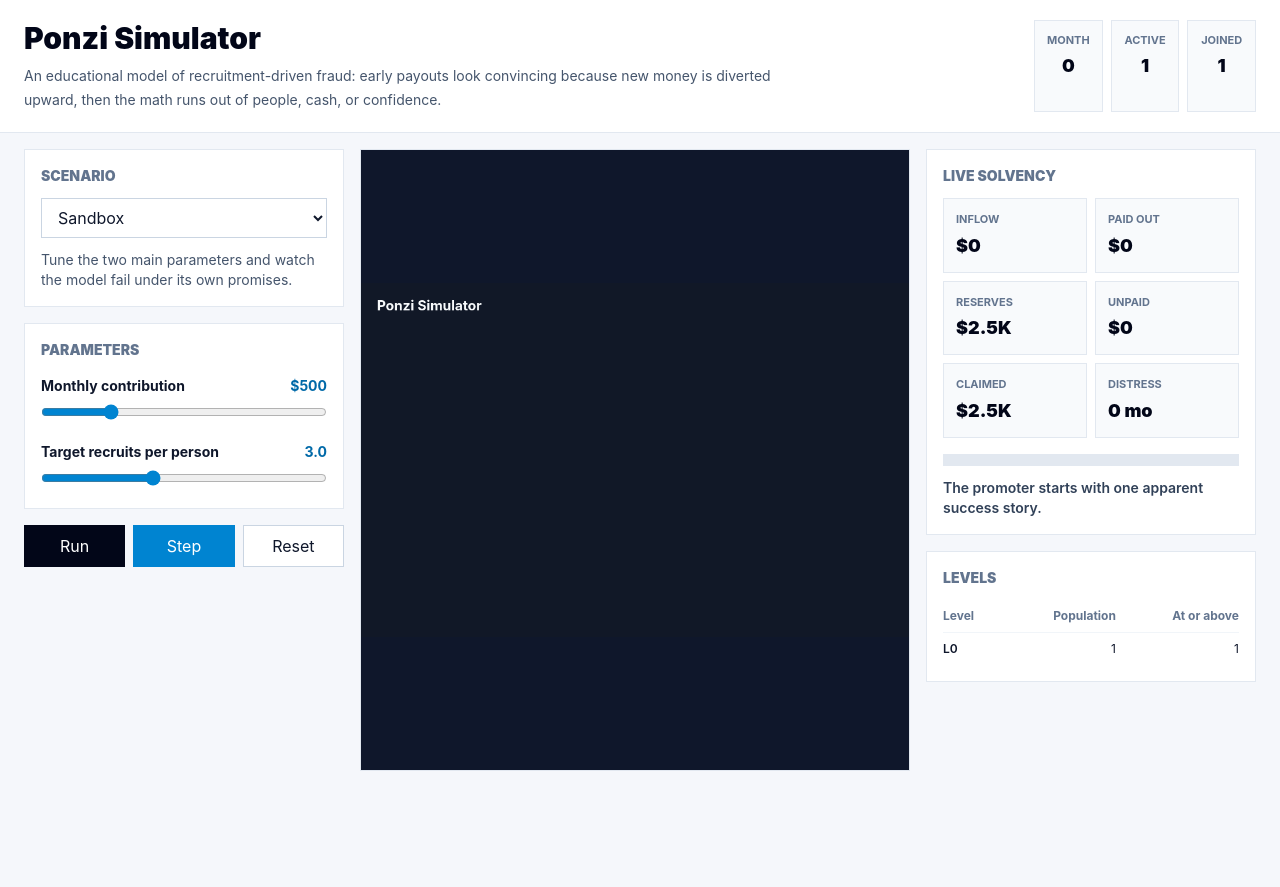
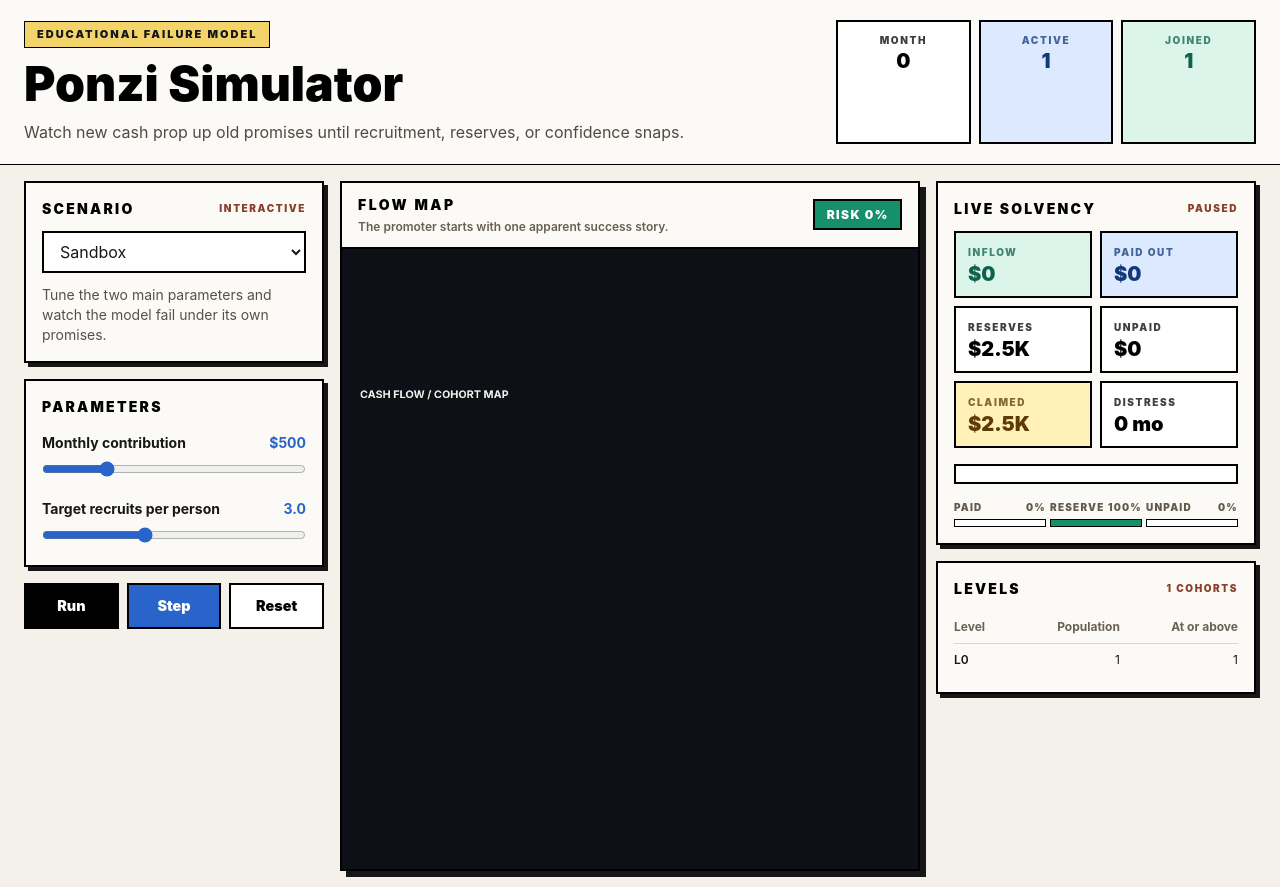
Before and after one commit to louispaulet/ponzi_simulator, a React (Vite) app: page / in a window 1280 px wide. Before the commit the page ends 800 px from the top, so only its background shows below. Built offline with nearby package versions, Linux system fonts and the light colour scheme.

Commit message:
Redesign simulator UI

```diff
--- a/package.json
+++ b/package.json
@@ -8,7 +8,7 @@
     "build": "vite build",
     "preview": "vite preview --host 0.0.0.0",
     "test": "vitest run",
-    "deploy": "npm run build && gh-pages -d dist"
+    "deploy": "npm run build && gh-pages -d dist --cname ponzi.thefrenchartist.dev"
   },
   "dependencies": {
     "@tailwindcss/vite": "^4.1.16",
--- a/src/App.jsx
+++ b/src/App.jsx
@@ -56,31 +56,39 @@ export default function App() {
 
   const rows = levelRows(state);
   const latestEvent = state.endReason ?? state.events[0];
+  const riskPercent = Math.round(state.collapseRisk * 100);
+  const riskTone = riskToneFor(state.collapseRisk);
+  const totalCash = Math.max(state.totalInflow, 1);
+  const payoutShare = Math.min(100, Math.round((state.totalPaidOut / totalCash) * 100));
+  const reserveShare = Math.min(100, Math.round((state.reserves / totalCash) * 100));
+  const liabilityShare = Math.min(100, Math.round((state.unpaidLiabilities / totalCash) * 100));
 
   return (
-    <main className="min-h-screen bg-[#f5f7fb] text-slate-900">
-      <section className="border-b border-slate-200 bg-white">
+    <main className="min-h-screen bg-[#f4f1ea] text-[#171717]">
+      <section className="border-b border-black bg-[#fbfaf6]">
         <div className="mx-auto grid max-w-7xl gap-5 px-4 py-5 lg:grid-cols-[1fr_auto] lg:px-6">
-          <div>
-            <h1 className="text-3xl font-black tracking-normal text-slate-950">Ponzi Simulator</h1>
-            <p className="mt-2 max-w-3xl text-sm leading-6 text-slate-600">
-              An educational model of recruitment-driven fraud: early payouts look convincing because new
-              money is diverted upward, then the math runs out of people, cash, or confidence.
+          <div className="max-w-4xl">
+            <div className="mb-3 inline-flex border border-black bg-[#f3d46b] px-3 py-1 text-[11px] font-black uppercase tracking-[0.18em]">
+              Educational failure model
+            </div>
+            <h1 className="text-4xl font-black leading-none text-black sm:text-5xl">Ponzi Simulator</h1>
+            <p className="mt-3 max-w-3xl text-sm leading-6 text-[#4f4a43] sm:text-base">
+              Watch new cash prop up old promises until recruitment, reserves, or confidence snaps.
             </p>
           </div>
-          <div className="grid grid-cols-3 gap-2 text-center text-xs">
-            <Metric label="Month" value={state.month} />
-            <Metric label="Active" value={compact(state.activePopulation)} />
-            <Metric label="Joined" value={compact(state.totalJoined)} />
+          <div className="grid grid-cols-3 gap-2 text-center text-xs sm:min-w-[420px]">
+            <Metric label="Month" value={state.month} tone="paper" />
+            <Metric label="Active" value={compact(state.activePopulation)} tone="blue" />
+            <Metric label="Joined" value={compact(state.totalJoined)} tone="green" />
           </div>
         </div>
       </section>
 
-      <section className="mx-auto grid max-w-7xl gap-4 px-4 py-4 lg:grid-cols-[320px_1fr_330px] lg:px-6">
-        <aside className="space-y-4">
-          <Panel title="Scenario">
+      <section className="mx-auto grid max-w-7xl gap-4 px-4 py-4 lg:grid-cols-[300px_minmax(0,1fr)_320px] lg:px-6">
+        <aside className="space-y-4 lg:order-1">
+          <Panel title="Scenario" kicker={scenario.mode === 'watch' ? 'Historical' : 'Interactive'}>
             <select
-              className="w-full border border-slate-300 bg-white px-3 py-2 text-sm outline-none focus:border-sky-500"
+              className="w-full border-2 border-black bg-white px-3 py-2 text-sm font-bold outline-none transition focus:bg-[#fff8d8]"
               value={scenarioId}
               onChange={(event) => setScenarioId(event.target.value)}
             >
@@ -90,7 +98,7 @@ export default function App() {
                 </option>
               ))}
             </select>
-            <p className="mt-3 text-sm leading-5 text-slate-600">{scenario.summary}</p>
+            <p className="mt-3 text-sm leading-5 text-[#575047]">{scenario.summary}</p>
           </Panel>
 
           <Panel title="Parameters">
@@ -115,60 +123,71 @@ export default function App() {
               onChange={setTargetRecruitsPerPerson}
             />
             {scenario.mode === 'watch' ? (
-              <p className="mt-3 border-l-4 border-amber-500 bg-amber-50 px-3 py-2 text-xs text-amber-900">
+              <p className="mt-3 border-l-4 border-[#c98219] bg-[#fff3ca] px-3 py-2 text-xs font-semibold text-[#5d3b05]">
                 Historical scenarios are simplified scale models, not forensic accounting records.
               </p>
             ) : null}
           </Panel>
 
-          <div className="grid grid-cols-3 gap-2">
+          <div className="grid grid-cols-3 gap-2" aria-label="Simulation controls">
             <button
-              className="bg-slate-950 px-3 py-2 text-sm font-bold text-white disabled:bg-slate-400"
+              className="control-button bg-black text-white disabled:bg-[#9a948a]"
               disabled={state.ended}
               onClick={() => setRunning((value) => !value)}
             >
               {running ? 'Pause' : 'Run'}
             </button>
             <button
-              className="bg-sky-600 px-3 py-2 text-sm font-bold text-white disabled:bg-slate-400"
+              className="control-button bg-[#2864c9] text-white disabled:bg-[#9a948a]"
               disabled={state.ended}
               onClick={() => setState((current) => stepSimulation(current, rngRef.current))}
             >
               Step
             </button>
-            <button className="border border-slate-300 bg-white px-3 py-2 text-sm font-bold" onClick={() => reset()}>
+            <button className="control-button border-2 border-black bg-white text-black" onClick={() => reset()}>
               Reset
             </button>
           </div>
         </aside>
 
-        <section className="overflow-hidden border border-slate-200 bg-slate-950">
+        <section className="overflow-hidden border-2 border-black bg-[#0d1117] shadow-[6px_6px_0_#171717] lg:order-2">
+          <div className="flex flex-wrap items-center justify-between gap-3 border-b-2 border-black bg-[#fbfaf6] px-4 py-3">
+            <div>
+              <h2 className="text-sm font-black uppercase tracking-[0.18em] text-black">Flow Map</h2>
+              <p className="mt-1 text-xs font-semibold text-[#675f52]">{latestEvent}</p>
+            </div>
+            <div className={`risk-pill ${riskTone.className}`}>Risk {riskPercent}%</div>
+          </div>
           <PonziGame snapshot={state} />
         </section>
 
-        <aside className="space-y-4">
-          <Panel title="Live Solvency">
+        <aside className="space-y-4 lg:order-3">
+          <Panel title="Live Solvency" kicker={state.ended ? 'Ended' : running ? 'Running' : 'Paused'}>
             <div className="grid grid-cols-2 gap-2">
-              <Metric label="Inflow" value={`$${compact(state.totalInflow)}`} />
-              <Metric label="Paid out" value={`$${compact(state.totalPaidOut)}`} />
-              <Metric label="Reserves" value={`$${compact(state.reserves)}`} />
+              <Metric label="Inflow" value={`$${compact(state.totalInflow)}`} tone="green" />
+              <Metric label="Paid out" value={`$${compact(state.totalPaidOut)}`} tone="blue" />
+              <Metric label="Reserves" value={`$${compact(state.reserves)}`} tone="paper" />
               <Metric label="Unpaid" value={`$${compact(state.unpaidLiabilities)}`} danger={state.unpaidLiabilities > 0} />
-              <Metric label="Claimed" value={`$${compact(state.claimedAccountValue)}`} />
+              <Metric label="Claimed" value={`$${compact(state.claimedAccountValue)}`} tone="gold" />
               <Metric label="Distress" value={`${state.distressMonths} mo`} danger={state.distressMonths >= 4} />
             </div>
-            <div className="mt-4 h-3 bg-slate-200">
+            <div className="mt-4 overflow-hidden border-2 border-black bg-white">
               <div
-                className={`h-3 ${state.collapseRisk > 0.7 ? 'bg-red-500' : 'bg-sky-500'}`}
-                style={{ width: `${Math.round(state.collapseRisk * 100)}%` }}
+                className={`h-4 ${riskTone.barClassName}`}
+                style={{ width: `${riskPercent}%` }}
               />
             </div>
-            <p className="mt-3 text-sm font-semibold text-slate-700">{latestEvent}</p>
+            <div className="mt-4 grid grid-cols-3 gap-1 text-[10px] font-black uppercase tracking-[0.12em] text-[#625a4d]">
+              <CashBar label="Paid" value={payoutShare} className="bg-[#2864c9]" />
+              <CashBar label="Reserve" value={reserveShare} className="bg-[#15906b]" />
+              <CashBar label="Unpaid" value={liabilityShare} className="bg-[#d63d2e]" />
+            </div>
           </Panel>
 
-          <Panel title="Levels">
+          <Panel title="Levels" kicker={`${rows.length} cohorts`}>
             <div className="max-h-[330px] overflow-auto">
               <table className="w-full text-left text-xs">
-                <thead className="sticky top-0 bg-white text-slate-500">
+                <thead className="sticky top-0 bg-[#fbfaf6] text-[#696154]">
                   <tr>
                     <th className="py-2">Level</th>
                     <th className="py-2 text-right">Population</th>
@@ -177,7 +196,7 @@ export default function App() {
                 </thead>
                 <tbody>
                   {rows.map((row) => (
-                    <tr key={row.level} className="border-t border-slate-100">
+                    <tr key={row.level} className="border-t border-[#ded7c8]">
                       <td className="py-2 font-semibold">L{row.level}</td>
                       <td className="py-2 text-right">{row.count.toLocaleString()}</td>
                       <td className="py-2 text-right">{row.cumulative.toLocaleString()}</td>
@@ -193,20 +212,24 @@ export default function App() {
   );
 }
 
-function Panel({ title, children }) {
+function Panel({ title, kicker, children }) {
   return (
-    <section className="border border-slate-200 bg-white p-4">
-      <h2 className="mb-3 text-sm font-black uppercase tracking-normal text-slate-500">{title}</h2>
+    <section className="border-2 border-black bg-[#fbfaf6] p-4 shadow-[4px_4px_0_#171717]">
+      <div className="mb-3 flex items-center justify-between gap-3">
+        <h2 className="text-sm font-black uppercase tracking-[0.16em] text-black">{title}</h2>
+        {kicker ? <span className="text-[10px] font-black uppercase tracking-[0.16em] text-[#8b3f2b]">{kicker}</span> : null}
+      </div>
       {children}
     </section>
   );
 }
 
-function Metric({ label, value, danger = false }) {
+function Metric({ label, value, danger = false, tone = 'paper' }) {
+  const toneClass = danger ? 'border-[#d63d2e] bg-[#ffe1da] text-[#9f2118]' : metricToneClass(tone);
   return (
-    <div className={`border p-3 ${danger ? 'border-red-200 bg-red-50' : 'border-slate-200 bg-slate-50'}`}>
-      <div className="text-[11px] font-bold uppercase tracking-normal text-slate-500">{label}</div>
-      <div className={`mt-1 text-lg font-black ${danger ? 'text-red-700' : 'text-slate-950'}`}>{value}</div>
+    <div className={`min-w-0 border-2 p-3 ${toneClass}`}>
+      <div className="truncate text-[10px] font-black uppercase tracking-[0.16em] opacity-75">{label}</div>
+      <div className="mt-1 truncate text-xl font-black leading-none">{value}</div>
     </div>
   );
 }
@@ -216,10 +239,10 @@ function Slider({ label, value, display, min, max, step, disabled, onChange }) {
     <label className={`mt-4 block ${disabled ? 'opacity-50' : ''}`}>
       <span className="flex items-center justify-between text-sm font-bold">
         {label}
-        <span className="text-sky-700">{display}</span>
+        <span className="text-[#2864c9]">{display}</span>
       </span>
       <input
-        className="mt-2 w-full accent-sky-600"
+        className="mt-2 w-full accent-[#2864c9]"
         disabled={disabled}
         type="range"
         min={min}
@@ -232,6 +255,40 @@ function Slider({ label, value, display, min, max, step, disabled, onChange }) {
   );
 }
 
+function CashBar({ label, value, className }) {
+  return (
+    <div>
+      <div className="mb-1 flex justify-between">
+        <span>{label}</span>
+        <span>{value}%</span>
+      </div>
+      <div className="h-2 border border-black bg-white">
+        <div className={`h-full ${className}`} style={{ width: `${value}%` }} />
+      </div>
+    </div>
+  );
+}
+
+function riskToneFor(value) {
+  if (value > 0.7) {
+    return { className: 'bg-[#d63d2e] text-white', barClassName: 'bg-[#d63d2e]' };
+  }
+  if (value > 0.38) {
+    return { className: 'bg-[#f3d46b] text-black', barClassName: 'bg-[#c98219]' };
+  }
+  return { className: 'bg-[#15906b] text-white', barClassName: 'bg-[#15906b]' };
+}
+
+function metricToneClass(tone) {
+  const tones = {
+    paper: 'border-black bg-white text-black',
+    blue: 'border-black bg-[#dce9ff] text-[#123a7a]',
+    green: 'border-black bg-[#dbf5ea] text-[#0f604c]',
+    gold: 'border-black bg-[#fff1b8] text-[#5d3b05]',
+  };
+  return tones[tone] ?? tones.paper;
+}
+
 function compact(value) {
   return Intl.NumberFormat('en', { notation: 'compact', maximumFractionDigits: 1 }).format(value);
 }
--- a/src/PonziGame.jsx
+++ b/src/PonziGame.jsx
@@ -11,7 +11,7 @@ class PonziScene extends Phaser.Scene {
   }
 
   create() {
-    this.cameras.main.setBackgroundColor('#111827');
+    this.cameras.main.setBackgroundColor('#0d1117');
     this.graphics = this.add.graphics();
     this.labels = this.add.group();
     this.moneyParticles = [];
@@ -20,11 +20,11 @@ class PonziScene extends Phaser.Scene {
       this.draw();
     };
     window.addEventListener(EVENT_NAME, this.onSnapshot);
-    this.add
-      .text(28, 24, 'Ponzi Simulator', {
-        color: '#f8fafc',
+    this.title = this.add
+      .text(30, 24, 'CASH FLOW / COHORT MAP', {
+        color: '#f4f1ea',
         fontFamily: 'Inter, sans-serif',
-        fontSize: '24px',
+        fontSize: '18px',
         fontStyle: '700',
       })
       .setDepth(2);
@@ -51,70 +51,118 @@ class PonziScene extends Phaser.Scene {
     const { width, height } = this.scale;
     const rows = visibleTreeRows(levelRows(this.snapshot), 12);
     const maxCount = Math.max(...rows.map((row) => row.count), 1);
-    const baseY = 94;
-    const rowGap = Math.min(58, (height - 150) / Math.max(rows.length, 1));
+    const baseY = 96;
+    const rowGap = Math.min(54, (height - 178) / Math.max(rows.length, 1));
     const centerX = width / 2;
+    const risk = this.snapshot.collapseRisk;
+
+    this.drawBackground(width, height, risk);
 
     rows.forEach((row, index) => {
       const y = baseY + index * rowGap;
       if (row.type === 'gap') {
-        this.graphics.lineStyle(2, 0x94a3b8, 0.28);
+        this.graphics.lineStyle(2, 0xf3d46b, 0.35);
         this.graphics.lineBetween(centerX, y - 18, centerX, y + 18);
         this.labels.add(
-          this.add.text(centerX - 72, y - 10, `${row.hiddenCount} levels compressed`, {
-            color: '#cbd5e1',
+          this.add.text(centerX - 86, y - 10, `${row.hiddenCount} levels compressed`, {
+            color: '#f3d46b',
             fontFamily: 'Inter, sans-serif',
             fontSize: '13px',
+            fontStyle: '700',
           }),
         );
         return;
       }
-      const radius = Math.max(9, Math.min(31, 8 + Math.sqrt(row.count / maxCount) * 28));
-      const spread = Math.min(width * 0.82, 100 + Math.log10(row.count + 1) * 180);
-      const nodes = Math.min(13, Math.max(1, Math.ceil(Math.log2(row.count + 1))));
-      const color = index === 0 ? 0xf97316 : row.count > 0 ? 0x22c55e : 0x64748b;
+      const radius = Math.max(8, Math.min(29, 7 + Math.sqrt(row.count / maxCount) * 27));
+      const spread = Math.min(width * 0.78, 80 + Math.log10(row.count + 1) * 165);
+      const nodes = Math.min(15, Math.max(1, Math.ceil(Math.log2(row.count + 1))));
+      const color = index === 0 ? 0xf3d46b : risk > 0.7 ? 0xd63d2e : row.count > 0 ? 0x37c993 : 0x6d7480;
 
       if (index > 0) {
-        this.graphics.lineStyle(2, 0x64748b, 0.34);
+        this.graphics.lineStyle(3, risk > 0.7 ? 0xd63d2e : 0x2864c9, 0.22);
         this.graphics.lineBetween(centerX, y - rowGap + 20, centerX, y - 18);
       }
 
       for (let i = 0; i < nodes; i += 1) {
         const x = centerX - spread / 2 + (spread / Math.max(nodes - 1, 1)) * i;
+        const drift = Math.sin((this.snapshot.month + i + index) * 0.85) * Math.min(7, risk * 10);
+        this.graphics.fillStyle(0x000000, 0.22);
+        this.graphics.fillCircle(x + 4, y + 5, radius);
         this.graphics.fillStyle(color, 0.95);
-        this.graphics.fillCircle(x, y, radius);
-        this.graphics.lineStyle(2, 0xf8fafc, 0.18);
-        this.graphics.strokeCircle(x, y, radius);
+        this.graphics.fillCircle(x + drift, y, radius);
+        this.graphics.lineStyle(2, 0xf4f1ea, 0.38);
+        this.graphics.strokeCircle(x + drift, y, radius);
       }
 
       this.labels.add(
-        this.add.text(24, y - 16, `L${row.level}: ${format(row.count)} | cum ${format(row.cumulative)}`, {
-          color: '#e5e7eb',
+        this.add.text(30, y - 16, `L${row.level}`, {
+          color: '#f4f1ea',
           fontFamily: 'Inter, sans-serif',
           fontSize: '14px',
+          fontStyle: '700',
+        }),
+      );
+      this.labels.add(
+        this.add.text(74, y - 16, `${format(row.count)} joined / ${format(row.cumulative)} total`, {
+          color: '#b8c0cc',
+          fontFamily: 'Inter, sans-serif',
+          fontSize: '13px',
         }),
       );
     });
 
-    this.graphics.fillStyle(this.snapshot.collapseRisk > 0.7 ? 0xef4444 : 0x38bdf8, 0.86);
-    this.graphics.fillRoundedRect(24, height - 44, Math.max(8, (width - 48) * this.snapshot.collapseRisk), 12, 4);
+    const riskColor = risk > 0.7 ? 0xd63d2e : risk > 0.38 ? 0xf3d46b : 0x37c993;
+    this.graphics.lineStyle(2, 0xf4f1ea, 0.2);
+    this.graphics.strokeRect(30, height - 54, width - 60, 16);
+    this.graphics.fillStyle(riskColor, 0.92);
+    this.graphics.fillRect(30, height - 54, Math.max(8, (width - 60) * risk), 16);
     this.labels.add(
-      this.add.text(24, height - 72, `Collapse risk ${Math.round(this.snapshot.collapseRisk * 100)}%`, {
-        color: '#f8fafc',
+      this.add.text(30, height - 82, `Collapse risk ${Math.round(risk * 100)}%`, {
+        color: '#f4f1ea',
         fontFamily: 'Inter, sans-serif',
         fontSize: '15px',
+        fontStyle: '700',
+      }),
+    );
+    this.labels.add(
+      this.add.text(width - 238, height - 82, `New participants ${format(this.snapshot.lastNewParticipants)}`, {
+        color: '#f3d46b',
+        fontFamily: 'Inter, sans-serif',
+        fontSize: '15px',
+        fontStyle: '700',
       }),
     );
 
     if (this.snapshot.lastNewParticipants > 0) {
-      const particle = this.add.text(centerX - 24, height - 96, '$$$', {
-        color: '#fde68a',
+      const particle = this.add.text(centerX - 28, height - 106, '+ cash', {
+        color: '#f3d46b',
         fontFamily: 'Inter, sans-serif',
-        fontSize: '22px',
+        fontSize: '18px',
         fontStyle: '700',
       });
       this.moneyParticles.push({ text: particle, life: 900 });
     }
+  }
+
+  drawBackground(width, height, risk) {
+    const dangerAlpha = Math.min(0.45, risk * 0.5);
+    this.graphics.fillStyle(0x111827, 1);
+    this.graphics.fillRect(0, 0, width, height);
+    this.graphics.fillStyle(0x2864c9, 0.1);
+    this.graphics.fillRect(0, 0, width, height * 0.38);
+    this.graphics.fillStyle(0xd63d2e, dangerAlpha);
+    this.graphics.fillRect(0, height * 0.62, width, height * 0.38);
+
+    this.graphics.lineStyle(1, 0xf4f1ea, 0.08);
+    for (let x = 40; x < width; x += 80) {
+      this.graphics.lineBetween(x, 70, x, height - 96);
+    }
+    for (let y = 92; y < height - 96; y += 54) {
+      this.graphics.lineBetween(24, y, width - 24, y);
+    }
+
+    this.graphics.fillStyle(0xf4f1ea, 0.08);
+    this.graphics.fillRoundedRect(24, 20, width - 48, 42, 6);
   }
 
   shutdown() {
@@ -151,7 +199,7 @@ export default function PonziGame({ snapshot }) {
     window.dispatchEvent(new CustomEvent(EVENT_NAME, { detail: snapshot }));
   }, [snapshot]);
 
-  return <div ref={containerRef} className="h-[440px] min-h-[360px] w-full overflow-hidden bg-slate-900 lg:h-[620px]" />;
+  return <div ref={containerRef} className="h-[440px] min-h-[360px] w-full overflow-hidden bg-[#0d1117] sm:h-[520px] lg:h-[620px]" />;
 }
 
 function format(value) {
--- a/src/index.css
+++ b/src/index.css
@@ -2,7 +2,7 @@
 
 :root {
   color: #1b1d29;
-  background: #f5f7fb;
+  background: #f4f1ea;
   font-family:
     Inter, ui-sans-serif, system-ui, -apple-system, BlinkMacSystemFont, "Segoe UI",
     sans-serif;
@@ -16,6 +16,7 @@ body {
   min-width: 320px;
   min-height: 100vh;
   margin: 0;
+  background: #f4f1ea;
 }
 
 button,
@@ -27,3 +28,35 @@ select {
 canvas {
   display: block;
 }
+
+.control-button {
+  min-height: 44px;
+  border: 2px solid #000;
+  padding: 0.65rem 0.75rem;
+  font-size: 0.9rem;
+  font-weight: 900;
+  transition:
+    transform 120ms ease,
+    box-shadow 120ms ease,
+    background-color 120ms ease;
+}
+
+.control-button:not(:disabled):hover {
+  box-shadow: 3px 3px 0 #171717;
+  transform: translate(-1px, -1px);
+}
+
+.control-button:not(:disabled):active {
+  box-shadow: none;
+  transform: translate(0, 0);
+}
+
+.risk-pill {
+  border: 2px solid #000;
+  padding: 0.45rem 0.7rem;
+  font-size: 0.75rem;
+  font-weight: 900;
+  line-height: 1;
+  text-transform: uppercase;
+  letter-spacing: 0.12em;
+}
--- a/vite.config.js
+++ b/vite.config.js
@@ -3,7 +3,7 @@ import react from '@vitejs/plugin-react';
 import tailwindcss from '@tailwindcss/vite';
 
 export default defineConfig({
-  base: '/ponzi_simulator/',
+  base: '/',
   plugins: [react(), tailwindcss()],
   build: {
     chunkSizeWarningLimit: 1600,
```
Also changed, not shown: 2 other files (tests, documents, lock files or other folders).
